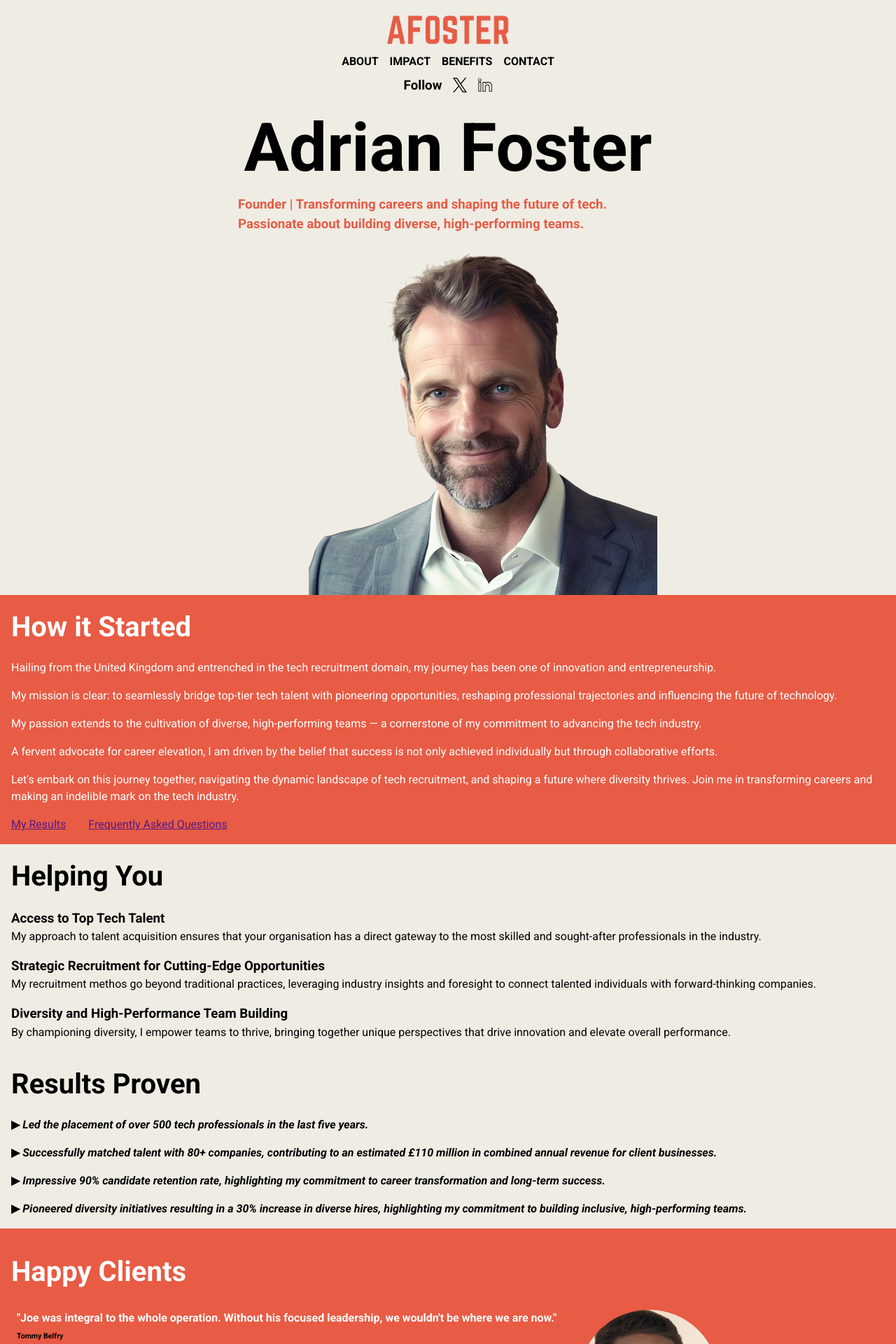
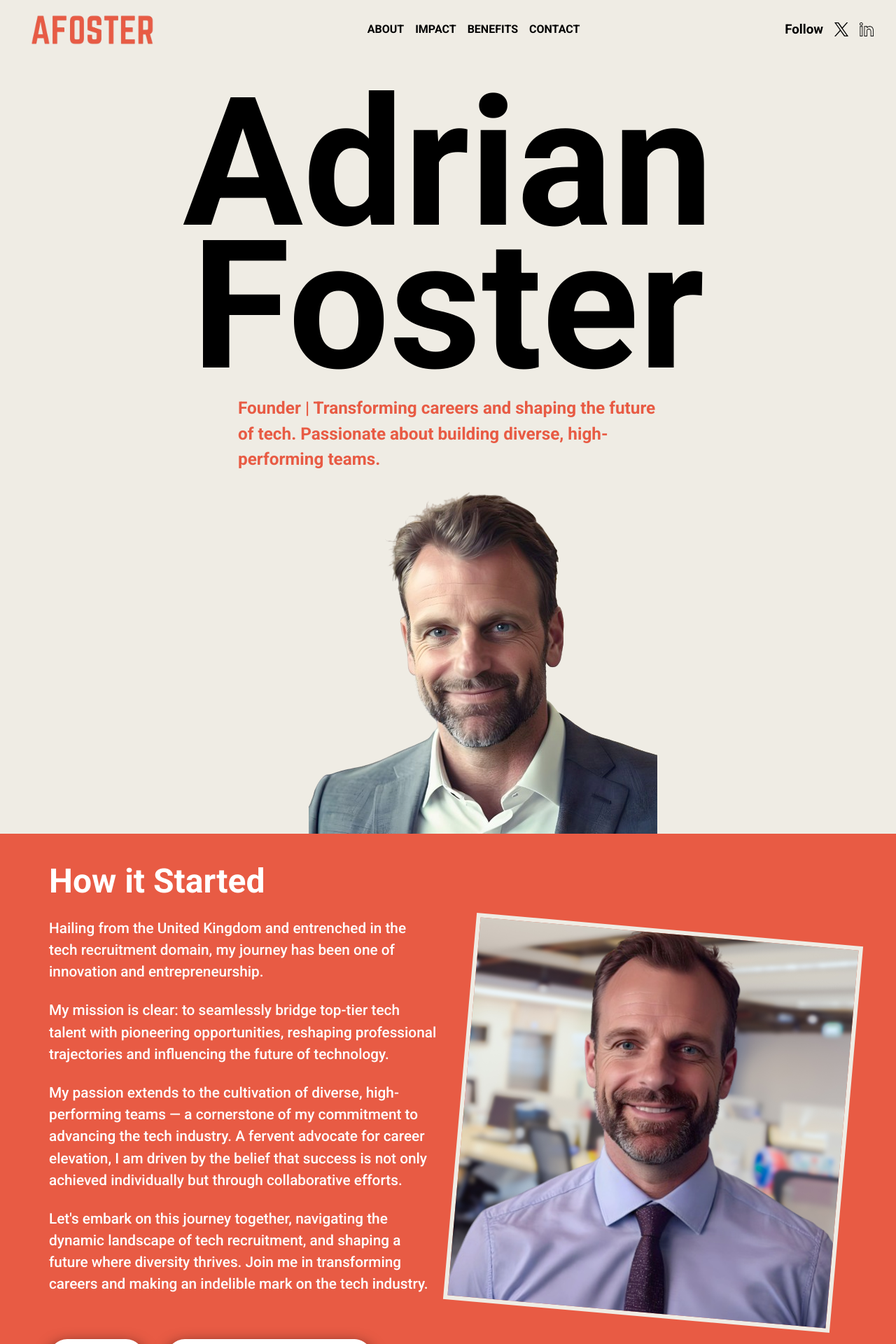
Before and after one commit to JAldo1980/glow-template-1, a React (Vite) app: page / in a window 1280 px wide. Shown: the top 1920 px of the page at 70% size. Built offline with nearby package versions, Linux system fonts and the light colour scheme; a web font is replaced by a local one.

Commit message:
added more responsivness and components

```diff
--- a/src/App.css
+++ b/src/App.css
@@ -44,8 +44,9 @@
 /* ************ */
 
 .hero-container {
-  margin-top: 2em;
-
+  max-width: 1140px;
+  margin: 2em auto 0 auto;
+  padding-top: 2em;
   display: flex;
   justify-content: center;
   align-items: center;
@@ -57,13 +58,13 @@
 .headline-name {
   text-align: start;
   font-size: 3rem;
-  line-height: 0.9;
+  line-height: 0.8;
 }
 
 .subheader {
   color: var(--highlight-text);
-
   max-width: 600px;
+  font-weight: 500;
 }
 
 .hero-img {
@@ -77,7 +78,9 @@
 /* ****************** */
 
 .endorsement-container {
-  margin-top: 1em;
+  max-width: 1140px;
+  margin: 0 auto;
+  padding-top: 1em;
 }
 
 .endorsement-container h2 {
@@ -111,12 +114,17 @@
 
 .endorser-image {
   border-radius: 50%;
-  width: 200px;
+  max-width: 100px;
 }
 
 /* ******** */
 /* RESULTS */
 /* ******* */
+
+.results-container {
+  max-width: 1140px;
+  margin: 0 auto;
+}
 
 .results-headline {
   font-size: 2.5rem;
@@ -124,6 +132,8 @@
 
 .result-detail {
   margin-top: 1em;
+  background-color: white;
+  padding: 0.5em;
 }
 
 /* **************** */
@@ -135,6 +145,8 @@
 }
 
 .benefits-container {
+  max-width: 1140px;
+  margin: 0 auto;
   display: flex;
   flex-direction: column;
 }
@@ -148,9 +160,17 @@
 /* *****************/
 
 .about-container {
+  max-width: 1140px;
+  margin: 1em auto;
   display: flex;
   flex-direction: column;
   gap: 1em;
+}
+
+.about-inner-container {
+  display: grid;
+  grid-template-columns: repeat(1, 1fr);
+  gap: 2em;
 }
 
 .about-container h2 {
@@ -160,10 +180,24 @@
 
 .about-container p {
   color: var(--quote-color);
+  font-weight: 500;
 }
 
 .about-text-container {
   margin-top: 1em;
+}
+
+.about-image-container {
+  margin-top: 1em;
+  margin-bottom: 1em;
+  display: flex;
+  justify-content: center;
+  align-items: center;
+}
+
+.about-image {
+  transform: rotate(5deg);
+  border: 6px solid #efece4;
 }
 
 .benefit-links {
@@ -171,9 +205,27 @@
   gap: 2em;
 }
 
+.benefit-links a {
+  font-weight: 500;
+  text-decoration: none;
+  background-color: white;
+  padding: 0.5em 0.8em;
+  border-radius: 50px;
+  color: black;
+  cursor: pointer;
+  -webkit-box-shadow: 0px 8px 21px 0px rgba(0, 0, 0, 0.75);
+  -moz-box-shadow: 0px 8px 21px 0px rgba(0, 0, 0, 0.75);
+  box-shadow: 0px 8px 21px 0px rgba(0, 0, 0, 0.75);
+}
+
 /* *********** */
 /* FAQ section */
 /* *********** */
+
+.faq-container {
+  max-width: 1140px;
+  margin: 0 auto;
+}
 
 .faq-container h2 {
   font-size: 2.5rem;
@@ -185,6 +237,7 @@
 }
 
 .accordion-header {
+  margin-top: 1em;
   cursor: pointer;
   display: flex;
   justify-content: space-between;
@@ -195,7 +248,6 @@
 .accordion-content {
   padding: 10px;
   background-color: #fff;
-  border: 1px solid #ddd;
 }
 
 /* *****************/
@@ -203,7 +255,9 @@
 /* *************** */
 
 .contact-container {
-  margin-top: 2em;
+  max-width: 1140px;
+  margin: 0 auto;
+  padding-top: 2em;
 }
 
 .contact-container h2 {
@@ -263,9 +317,20 @@ textarea {
 /* ****** */
 
 .footer-container {
+  display: flex;
+  flex-direction: column;
+  justify-content: center;
+  align-items: center;
   text-align: center;
   font-size: 0.8rem;
   color: white;
+}
+
+.footer-socials {
+  margin-top: 0.5em;
+  display: flex;
+  flex-direction: row;
+  gap: 1em;
 }
 
 /* ************ */
@@ -275,20 +340,284 @@ textarea {
 /* SMALL TABLETS */
 @media (min-width: 768px) and (max-width: 991px) {
   /* NAV */
-
   .headline-name h1 {
     text-align: left;
+  }
+  /* ABOUT SECTION */
+  .about-container h2 {
+    font-size: 3rem;
+  }
+  .about-container p {
+    font-size: 1.2rem;
+  }
+  .about-inner-container {
+    grid-template-columns: repeat(2, 1fr);
+  }
+  /* RESULTS SECTION */
+
+  .results-inner-container {
+    display: grid;
+    grid-template-columns: repeat(2, 1fr);
+    gap: 1em;
+  }
+
+  .results-headline {
+    font-size: 3rem;
+  }
+  .result-detail h4 {
+    font-size: 1.1rem;
+  }
+  /* ENDORSMENT SECTION */
+  .endorsement-container h2 {
+    font-size: 3rem;
+  }
+  .quote h4 {
+    font-size: 1.2rem;
+  }
+  /* FAQ SECTION */
+  .faq-container h2 {
+    font-size: 3rem;
+  }
+  .accordion-header h3 {
+    font-size: 1.2rem;
+  }
+  /* CONTACT SECTION */
+  .contact-container H2 {
+    font-size: 3rem;
+    padding-bottom: 0.5em;
+  }
+  .label-style {
+    font-size: 1.2rem;
   }
 }
 
 /* LARGE TABLETS / LAPTOPS */
 @media (min-width: 992px) and (max-width: 1199px) {
+  /* HERO SECTION */
+  .headline-name {
+    font-size: 4rem;
+  }
+  .subheader {
+    font-size: 1.3rem;
+  }
+  /* ABOUT SECTION */
+  .about-container h2 {
+    font-size: 3rem;
+  }
+  .about-container p {
+    font-size: 1.3rem;
+  }
+  .about-inner-container {
+    grid-template-columns: repeat(2, 1fr);
+  }
+  /* BENEFITS SECTION */
+  .benefits-container h2 {
+    font-size: 3rem;
+  }
+  .benefits-container P {
+    font-size: 1.3rem;
+  }
+  .benefit-links a {
+    font-size: 1.3rem;
+  }
+  /* RESULTS SECTION */
+  .results-inner-container {
+    display: grid;
+    grid-template-columns: repeat(2, 1fr);
+    gap: 1em;
+  }
+  .results-headline {
+    font-size: 3rem;
+  }
+  .result-detail h4 {
+    font-size: 1.2rem;
+  }
+  /* ENDORSMENT SECTION */
+  .endorsement-container h2 {
+    font-size: 3rem;
+  }
+  .quote h4 {
+    font-size: 1.3rem;
+  }
+  .endorser-details h5 {
+    font-size: 1.1rem;
+  }
+  /* FAQ SECTION */
+  .faq-container h2 {
+    font-size: 3rem;
+  }
+  .accordion-header h3 {
+    font-size: 1.3rem;
+  }
+  .accordion-content {
+    font-size: 1.3rem;
+  }
+  /* CONTACT SECTION */
+  .contact-container H2 {
+    font-size: 3rem;
+    padding-bottom: 0.5em;
+  }
+  .label-style {
+    font-size: 1.3rem;
+  }
 }
 
 /* DESKTOPS */
 @media (min-width: 1200px) and (max-width: 1919px) {
+  /* NAV SECTION */
+  .nav-container {
+    flex-direction: row;
+    align-items: center;
+    gap: 1em;
+    padding: 0em 1em;
+  }
+
+  /* HERO SECTION */
+  .headline-name {
+    font-size: 8rem;
+    text-align: center;
+  }
+  .subheader {
+    font-size: 1.3rem;
+  }
+  /* ABOUT SECTION */
+  .about-container h2 {
+    font-size: 3rem;
+  }
+  .about-container p {
+    font-size: 1.3rem;
+  }
+  .about-inner-container {
+    grid-template-columns: repeat(2, 1fr);
+  }
+  /* BENEFITS SECTION */
+  .benefits-container h2 {
+    font-size: 3rem;
+  }
+  .benefits-container P {
+    font-size: 1.3rem;
+  }
+  .benefit-links a {
+    font-size: 1.3rem;
+  }
+  /* RESULTS SECTION */
+
+  .results-inner-container {
+    display: grid;
+    grid-template-columns: repeat(2, 1fr);
+    gap: 1em;
+  }
+  .results-headline {
+    font-size: 3rem;
+  }
+  .result-detail h4 {
+    font-size: 1.3rem;
+  }
+  /* ENDORSMENT SECTION */
+  .endorsement-container h2 {
+    font-size: 3rem;
+  }
+  .quote h4 {
+    font-size: 1.3rem;
+  }
+  .endorser-details h5 {
+    font-size: 1.1rem;
+  }
+  /* FAQ SECTION */
+  .faq-container h2 {
+    font-size: 3rem;
+  }
+  .accordion-header h3 {
+    font-size: 1.3rem;
+  }
+  .accordion-content {
+    font-size: 1.3rem;
+  }
+  /* CONTACT SECTION */
+  .contact-container H2 {
+    font-size: 3rem;
+    padding-bottom: 0.5em;
+  }
+  .label-style {
+    font-size: 1.3rem;
+  }
 }
 
 /* EXTRA LARGE SCREENS */
 @media (min-width: 1920px) {
+  /* NAV SECTION */
+  .nav-container {
+    flex-direction: row;
+    align-items: center;
+    gap: 1em;
+    padding: 0em 1em;
+  }
+  /* HERO SECTION */
+  .headline-name {
+    font-size: 8rem;
+    text-align: center;
+  }
+  .subheader {
+    font-size: 1.3rem;
+  }
+  /* ABOUT SECTION */
+  .about-container h2 {
+    font-size: 3rem;
+  }
+  .about-container p {
+    font-size: 1.3rem;
+  }
+  .about-inner-container {
+    grid-template-columns: repeat(2, 1fr);
+  }
+  /* BENEFITS SECTION */
+  .benefits-container h2 {
+    font-size: 3rem;
+  }
+  .benefits-container P {
+    font-size: 1.3rem;
+  }
+  .benefit-links a {
+    font-size: 1.3rem;
+  }
+  /* RESULTS SECTION */
+  .results-inner-container {
+    display: grid;
+    grid-template-columns: repeat(2, 1fr);
+    gap: 1em;
+  }
+  .results-headline {
+    font-size: 3rem;
+  }
+  .result-detail h4 {
+    font-size: 1.3rem;
+  }
+  /* ENDORSMENT SECTION */
+  .endorsement-container h2 {
+    font-size: 3rem;
+  }
+  .quote h4 {
+    font-size: 1.3rem;
+  }
+  .endorser-details h5 {
+    font-size: 1.1rem;
+  }
+  /* FAQ SECTION */
+  .faq-container h2 {
+    font-size: 3rem;
+  }
+  .accordion-header h3 {
+    font-size: 1.3rem;
+  }
+  .accordion-content {
+    font-size: 1.3rem;
+  }
+  /* CONTACT SECTION */
+  .contact-container H2 {
+    font-size: 3rem;
+    padding-bottom: 0.5em;
+  }
+  .label-style {
+    font-size: 1.3rem;
+  }
 }
--- a/src/components/About.jsx
+++ b/src/components/About.jsx
@@ -5,45 +5,42 @@ function About() {
     <>
       <div className="about-container">
         <h2>How it Started</h2>
+        <div className="about-inner-container">
           <div classname="about-text-container">
             <p>
               Hailing from the United Kingdom and entrenched in the tech
               recruitment domain, my journey has been one of innovation and
               entrepreneurship.
             </p>
-        </div>
-
-        <div classname="about-text-container">
+            <br />
             <p>
-            My mission is clear: to seamlessly bridge top-tier tech talent with
-            pioneering opportunities, reshaping professional trajectories and
-            influencing the future of technology.
+              My mission is clear: to seamlessly bridge top-tier tech talent
+              with pioneering opportunities, reshaping professional trajectories
+              and influencing the future of technology.
             </p>
-        </div>
-
-        <div classname="about-text-container">
+            <br />
             <p>
               My passion extends to the cultivation of diverse, high-performing
               teams — a cornerstone of my commitment to advancing the tech
-            industry.
+              industry. A fervent advocate for career elevation, I am driven by
+              the belief that success is not only achieved individually but
+              through collaborative efforts.
+            </p>
+            <br />
+            <p>
+              Let's embark on this journey together, navigating the dynamic
+              landscape of tech recruitment, and shaping a future where
+              diversity thrives. Join me in transforming careers and making an
+              indelible mark on the tech industry.
             </p>
           </div>
-
-        <div classname="about-text-container">
-          <p>
-            A fervent advocate for career elevation, I am driven by the belief
-            that success is not only achieved individually but through
-            collaborative efforts.
-          </p>
+          <div className="about-image-container">
+            <img
+              className="about-image"
+              src="./src/images/person-img.png"
+              alt=""
+            />
           </div>
-
-        <div classname="about-text-container">
-          <p>
-            Let's embark on this journey together, navigating the dynamic
-            landscape of tech recruitment, and shaping a future where diversity
-            thrives. Join me in transforming careers and making an indelible
-            mark on the tech industry.
-          </p>
         </div>
 
         <div className="benefit-links">
--- a/src/components/Hero.jsx
+++ b/src/components/Hero.jsx
@@ -5,9 +5,7 @@ function Hero() {
     <>
       <div className="hero-container">
         <div className="headline-name">
-          <h1>
-            Adrian <span>Foster</span>
-          </h1>
+          <h1>Adrian Foster</h1>
         </div>
         <div className="subheader">
           <h3>
--- a/src/components/Results.jsx
+++ b/src/components/Results.jsx
@@ -3,30 +3,29 @@ import React from "react";
 function Results() {
   return (
     <>
+      <div className="results-container">
         <h2 className="results-headline">Results Proven</h2>
-      <div className="results-container">
+        <div className="results-inner-container">
           <div className="result-detail">
             <h4>
-            ▶{" "}
               <em>
-              Led the placement of over 500 tech professionals in the last five
-              years.
+                Led the placement of over 500 tech professionals in the last
+                five years, demonstrating a proven track record in talent
+                acquisition and recruitment within the technology sector.
               </em>
             </h4>
           </div>
           <div className="result-detail">
             <h4>
-            ▶{" "}
               <em>
-              Successfully matched talent with 80+ companies, contributing to an
-              estimated £110 million in combined annual revenue for client
+                Successfully matched talent with 80+ companies, contributing to
+                an estimated £110 million in combined annual revenue for client
                 businesses.
               </em>
             </h4>
           </div>
           <div className="result-detail">
             <h4>
-            ▶{" "}
               <em>
                 Impressive 90% candidate retention rate, highlighting my
                 commitment to career transformation and long-term success.
@@ -35,7 +34,6 @@ function Results() {
           </div>
           <div className="result-detail">
             <h4>
-            ▶{" "}
               <em>
                 Pioneered diversity initiatives resulting in a 30% increase in
                 diverse hires, highlighting my commitment to building inclusive,
@@ -44,6 +42,7 @@ function Results() {
             </h4>
           </div>
         </div>
+      </div>
     </>
   );
 }
--- a/src/index.css
+++ b/src/index.css
@@ -22,6 +22,9 @@ body {
   -webkit-font-smoothing: antialiased;
   font-family: "Roboto", sans-serif;
   background-color: var(--container-bg);
+}
+body p {
+  font-size: 1.1rem;
 }
 /*
   5. Improve media defaults
@@ -81,6 +84,7 @@ h6 {
   max-width: 1920;
   padding: 1em;
   background-color: var(--container-2-bg);
+  overflow: hidden; /* Hide overflowing content */
 }
 
 .social-icon {
```
Also changed, not shown: src/components/Footer.jsx (+12 -0 lines), src/images/person-img.png (added). Lines whose indentation alone changed are shown as unchanged.
